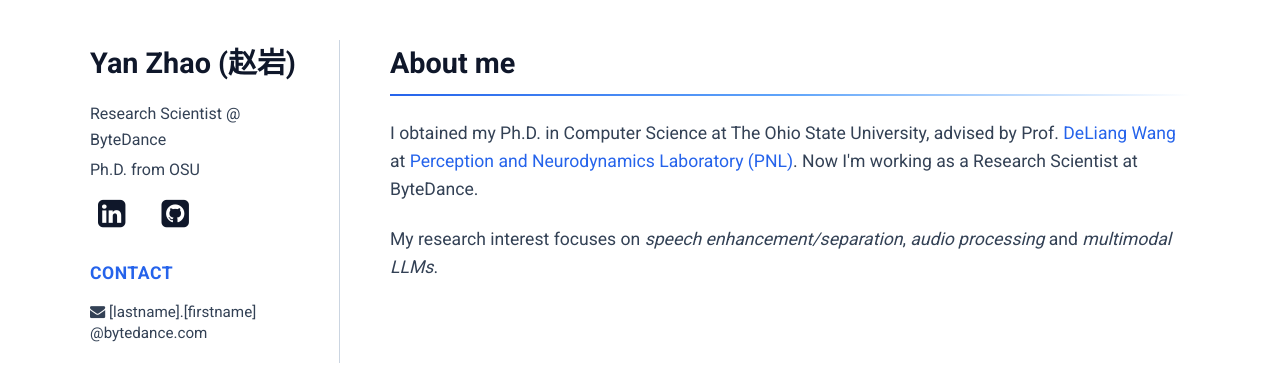
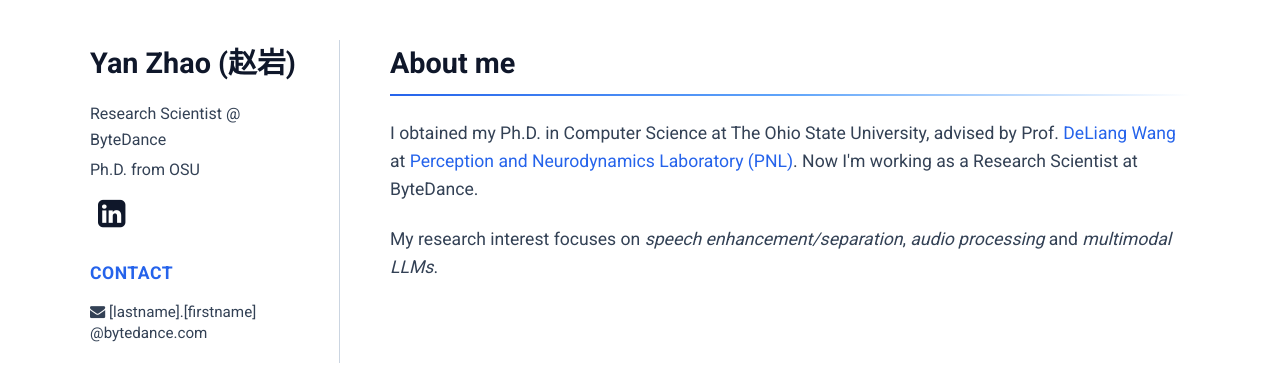
Before and after one commit to cliffzhao/cliffzhao.github.io, a Jekyll site: the page built from index.html, in a window 1280 px wide. Shown: the top 389 px of the page. Built offline with Jekyll 4.4.1, drawn with Linux system fonts in a browser that asks for light colours; a style sheet for code colours, icons or effects is not loaded.

Commit message:
[update] update

```diff
--- a/css/main.css
+++ b/css/main.css
@@ -158,12 +158,15 @@
     grid-template-columns: 1fr;
     gap: 30px;
     margin-bottom: 3rem;
+    width: 100%;
 }
 
-@media (min-width: 768px) {
+@media screen and (min-width: 768px) {
     .profile-grid {
+        display: grid;
         grid-template-columns: 250px 1fr; /* Sidebar width + Content */
         gap: 50px;
+        align-items: start; /* Ensure top alignment */
     }
 }
 
--- a/index.html
+++ b/index.html
@@ -2,9 +2,7 @@
 layout: default
 title: Yan Zhao
 ---
-<div class="blurb">
-
-    <div class="profile-grid">
+<div class="profile-grid">
         <!-- Left Sidebar: Name, Info, Social -->
         <div class="profile-sidebar">
             <h1>Yan Zhao (赵岩)</h1>
@@ -16,7 +14,6 @@
             <div class="social-icons">
                 <a href="https://www.linkedin.com/in/yan-zhao-8785a356/"><i class="fa fa-linkedin-square fa-2x"></i></a>
                 <a href="https://scholar.google.com/citations?user=cHzLMDEAAAAJ&hl=en" target="_blank"><i class="ai ai-google-scholar-square ai-2x"></i></a>
-                <a href="https://github.com/cliffzhao"><i class="fa fa-github-square fa-2x"></i></a>
             </div>
 
             <div class="contact-info">
@@ -187,6 +184,3 @@
 		</p>
 
     	</ul>
-
-
-</div><!-- /.blurb -->
```
